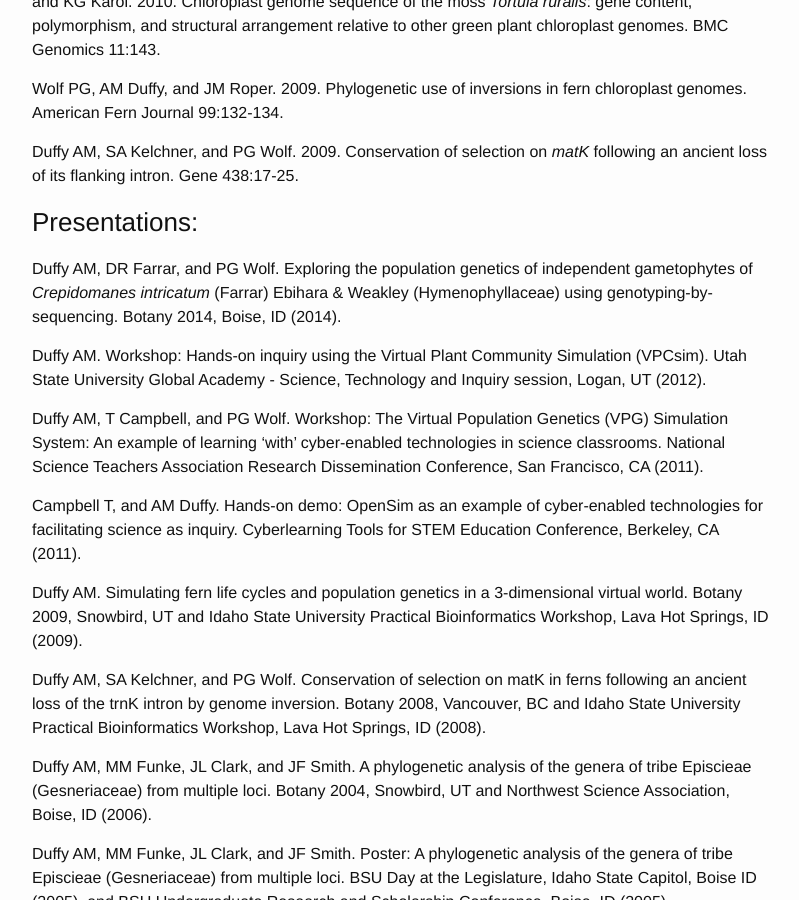
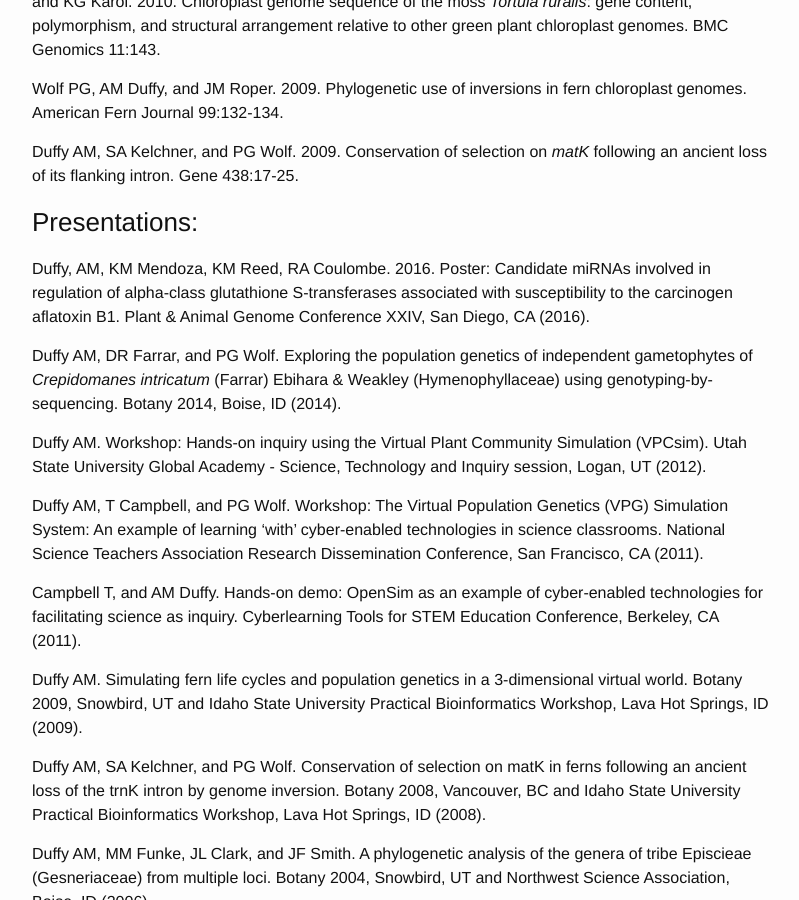
Before and after one commit to aduffy70/aduffy70.github.io, a Jekyll site: the page built from research.md, in a window 1280 px wide and 900 px high, scrolled down 1302 px. Shown: the whole window, without its empty margins (238-1037 px from the left). Built offline with Jekyll 4.4.1, drawn with Linux system fonts in a browser that asks for light colours.

Commit message:
Updated presentations.

```diff
--- a/research.md
+++ b/research.md
@@ -42,6 +42,8 @@ Duffy AM, SA Kelchner, and PG Wolf. 2009. Conservation of selection on *matK* fo
 
 ### Presentations:
 
+Duffy, AM, KM Mendoza, KM Reed, RA Coulombe. 2016. Poster: Candidate miRNAs involved in regulation of alpha-class glutathione S-transferases associated with susceptibility to the carcinogen aflatoxin B1. Plant & Animal Genome Conference XXIV, San Diego, CA (2016).
+
 Duffy AM, DR Farrar, and PG Wolf. Exploring the population genetics of independent gametophytes of *Crepidomanes intricatum* (Farrar) Ebihara & Weakley (Hymenophyllaceae) using genotyping-by-sequencing. Botany 2014, Boise, ID (2014).
 
 Duffy AM. Workshop: Hands-on inquiry using the Virtual Plant Community Simulation (VPCsim). Utah State University Global Academy - Science, Technology and Inquiry session, Logan, UT (2012).
```
